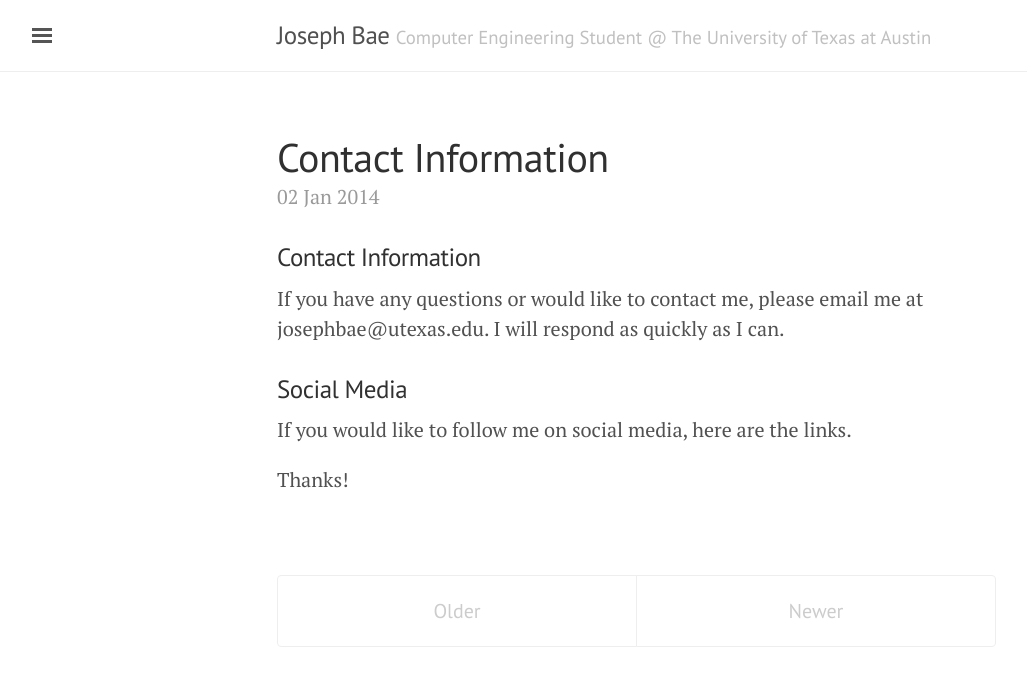
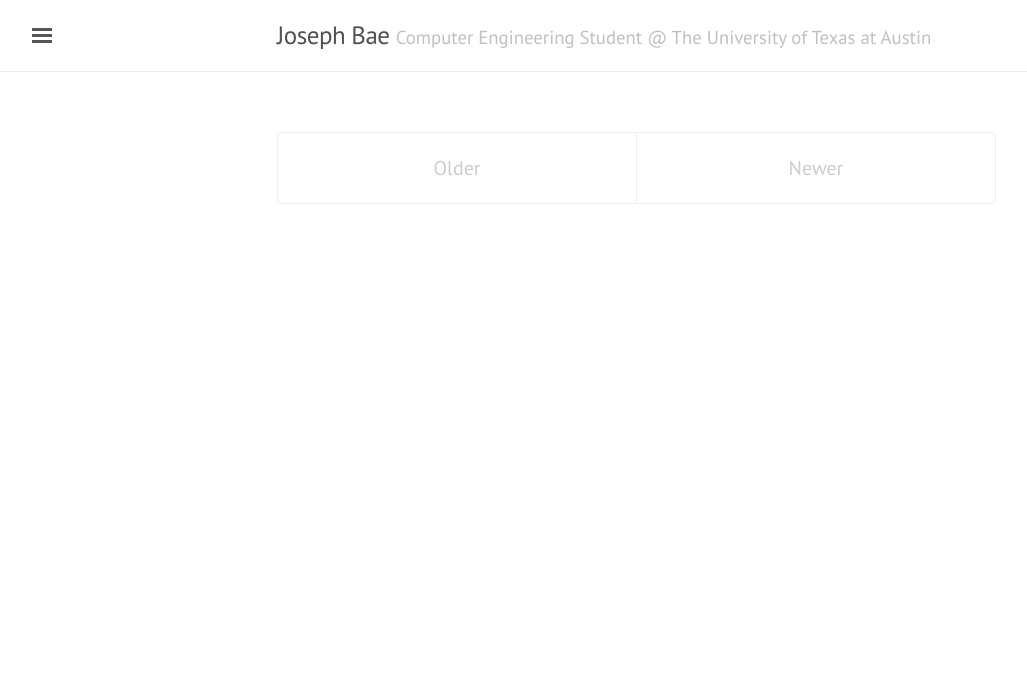
Before and after one commit to josephbae96/josephbae96.github.io, a Jekyll site: the page built from index.html, in a window 1280 px wide. Shown: the top 686 px of the page, without its empty margins (3-1030 px from the left). Built offline with Jekyll 4.4.1, drawn with Linux system fonts in a browser that asks for light colours; the list of posts is cut into pages by our own code.

Commit message:
Minor updates

```diff
--- a/_posts/2014-01-02-introducing-lanyon.md
+++ /dev/null
@@ -1,12 +0,0 @@
----
-layout: post
-title: Contact Information
----
-
-### Contact Information
-If you have any questions or would like to contact me, please email me at josephbae@utexas.edu. I will respond as quickly as I can.
-
-### Social Media
-If you would like to follow me on social media, here are the links.
-
-Thanks!
```
Also changed, not shown: about.md (+1 -1 lines), 1 other file.
